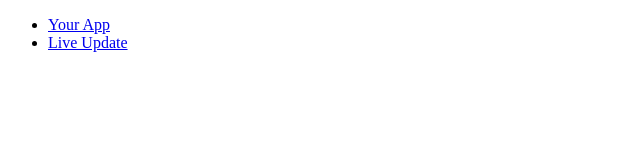
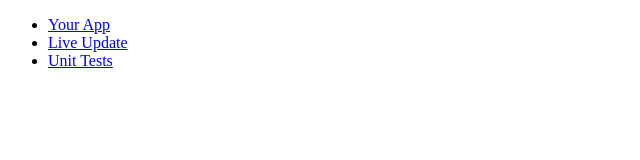
Before and after one commit to tohagan/stlive, a website: page res/start.html in a window 1280 px wide. Shown: the full height of the page, 0-640 px from the left. Drawn offline with Linux system fonts and the light colour scheme.

Commit message:
Added link to Jasmine Unit Tests

```diff
--- a/res/start.html
+++ b/res/start.html
@@ -8,6 +8,7 @@
     <ul>
         <li><a href="index.html">Your App</a></li>
         <li><a href="live/index.html">Live Update</a></li>
+        <li><a href="spec.html">Unit Tests</a></li>
     </ul>
 </body>
 </html>
```
